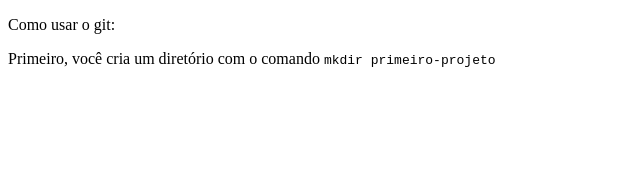
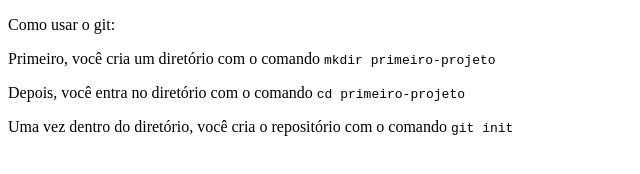
Before and after one commit to Rickycosta9836/segundo-projeto-1, a plain HTML site: page index.html in a window 1280 px wide. Shown: the whole page, without its empty margins (0-640 px from the left). Drawn offline with Linux system fonts and the light colour scheme.

Commit message:
Descrição dos passos 2 e 3

```diff
--- a/index.html
+++ b/index.html
@@ -6,5 +6,7 @@
   <body>
     <p>Como usar o git:</p>
     <p>Primeiro, você cria um diretório com o comando <kbd>mkdir primeiro-projeto</kbd></p>
+    <p>Depois, você entra no diretório com o comando <kbd>cd primeiro-projeto</kbd></p>
+    <p>Uma vez dentro do diretório, você cria o repositório com o comando <kbd>git init</kbd></p>
   </body>
 </html>
```
